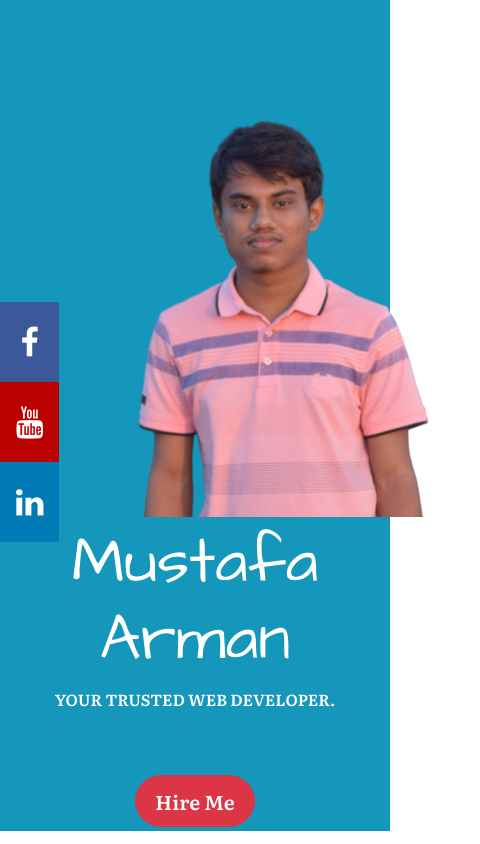
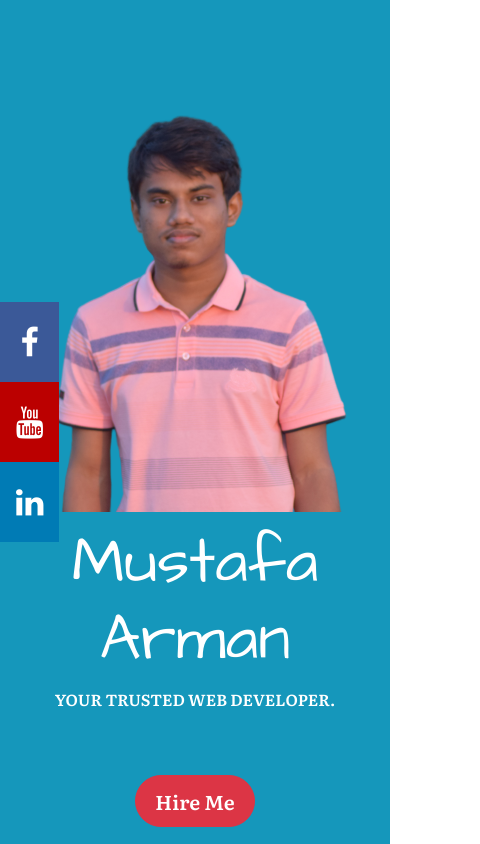
Before and after one commit to Mustafaarman/pw-1, a plain HTML site: page index.html in a window 390 px wide. Shown: the top 844 px of the page, 480 px wide, since content can reach past the window. Drawn offline with nearby package versions, Linux system fonts and the light colour scheme.

Commit message:
responsive 1.0

```diff
--- a/index.css
+++ b/index.css
@@ -1,3 +1,8 @@
+html, body {
+ 	width: 100%;
+ 	overflow-x: hidden;
+ }
+
 #title {
 	background-color: #1597bb;
 }
@@ -94,10 +99,10 @@
 	background-color: #364f6b;
 }
 
-.container {
+/*.container {
 	margin-right: 120px;
 	margin-left: 120px;
-}
+}*/
 
 h4 {
 	color: white;
@@ -157,19 +162,29 @@ h4 {
 
 
 /* On screens that are 600px or less, set the background color to olive */
-@media (max-width: 450px) {
+@media (max-width: 400px) {
   .icon-bar a {
   	font-size: 2rem;
   }
 
 
   .profile-img {
-	position: static;
+	position: relative;
+	left: -20%;
+	top: -1%;
+	text-align: center;
    }
-
    .bio {
    	position: static;
    	text-align: center;
    }
+ #title {
+ 	text-align: center;
+ 	margin-left: 0px;
+ }
 
+ .btn {
+ 	margin-top: 0px;
+ 	margin-bottom: 30px;
+ }
 }
```
